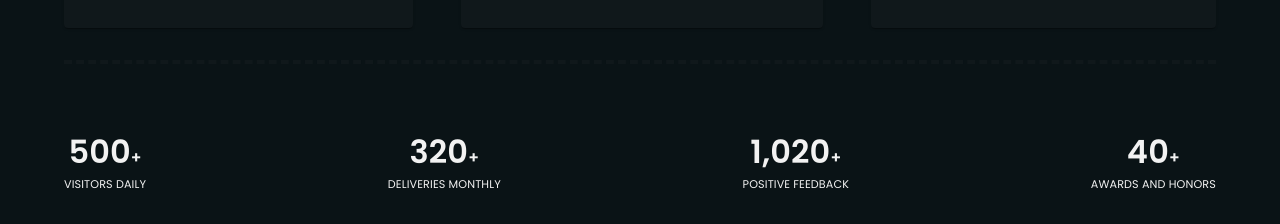
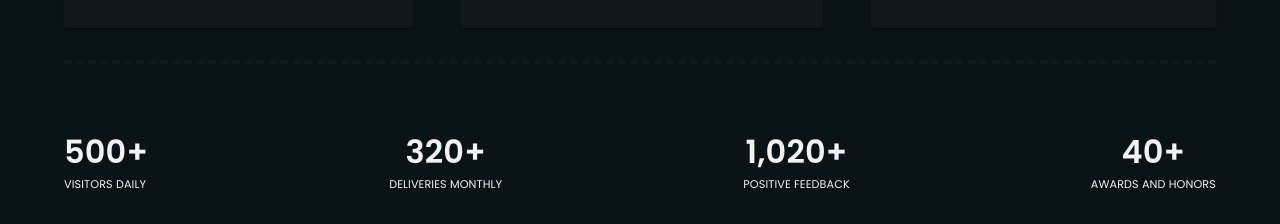
Before and after one commit to mohamedhesham221/restaurant-dashboard, a React (Vite) app: page /about in a window 1280 px wide. Shown: the part 1406-1630 px from the top of the page. Built offline with nearby package versions, Linux system fonts and the light colour scheme; no server answers.

Commit message:
add effects

```diff
--- a/src/components/about/SecondSection.jsx
+++ b/src/components/about/SecondSection.jsx
@@ -46,7 +46,7 @@ const SecondSection = () => {
 										fontFamily: "var(--font)",
 									}}
 								>
-									<CountUp start={0} end={stat.count} duration={2} style={{fontSize: "2rem",}}/>+
+									<CountUp start={0} end={stat.count} duration={2} style={{fontSize: "2rem",}} suffix="+" enableScrollSpy scrollSpyOnce/>
 								</Typography>
 								<Typography
 									variant="body2"
```
